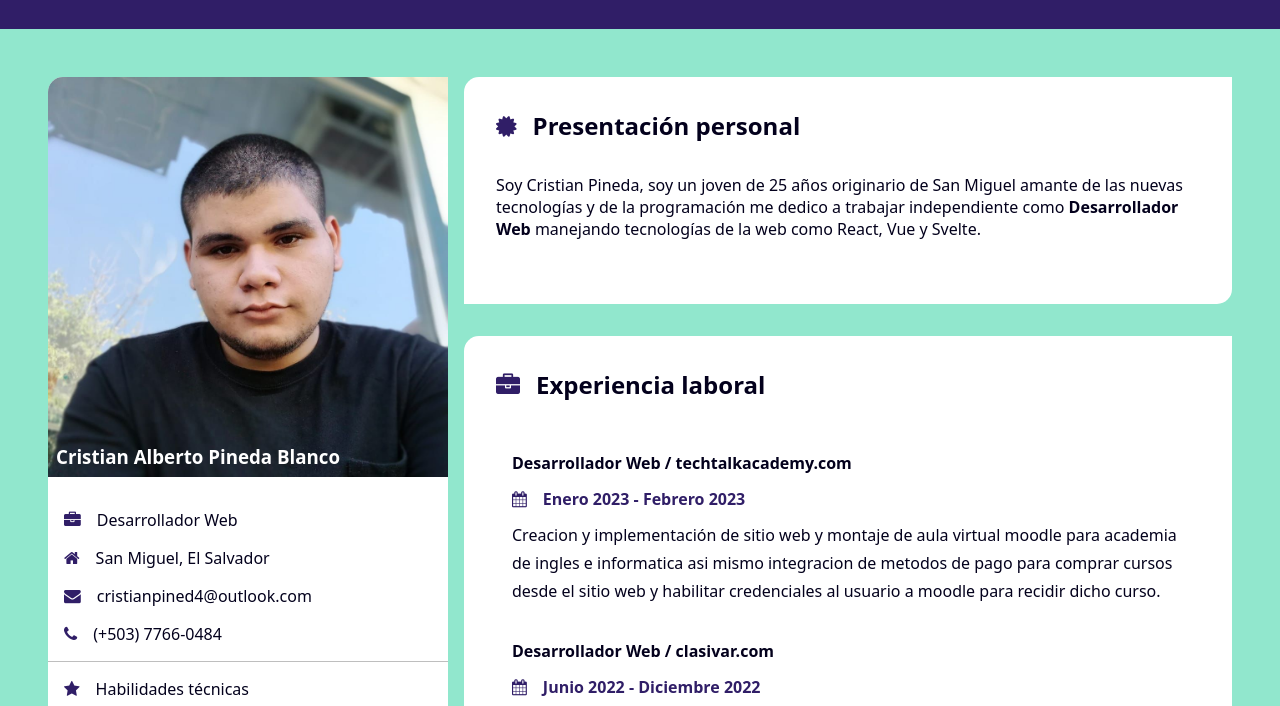
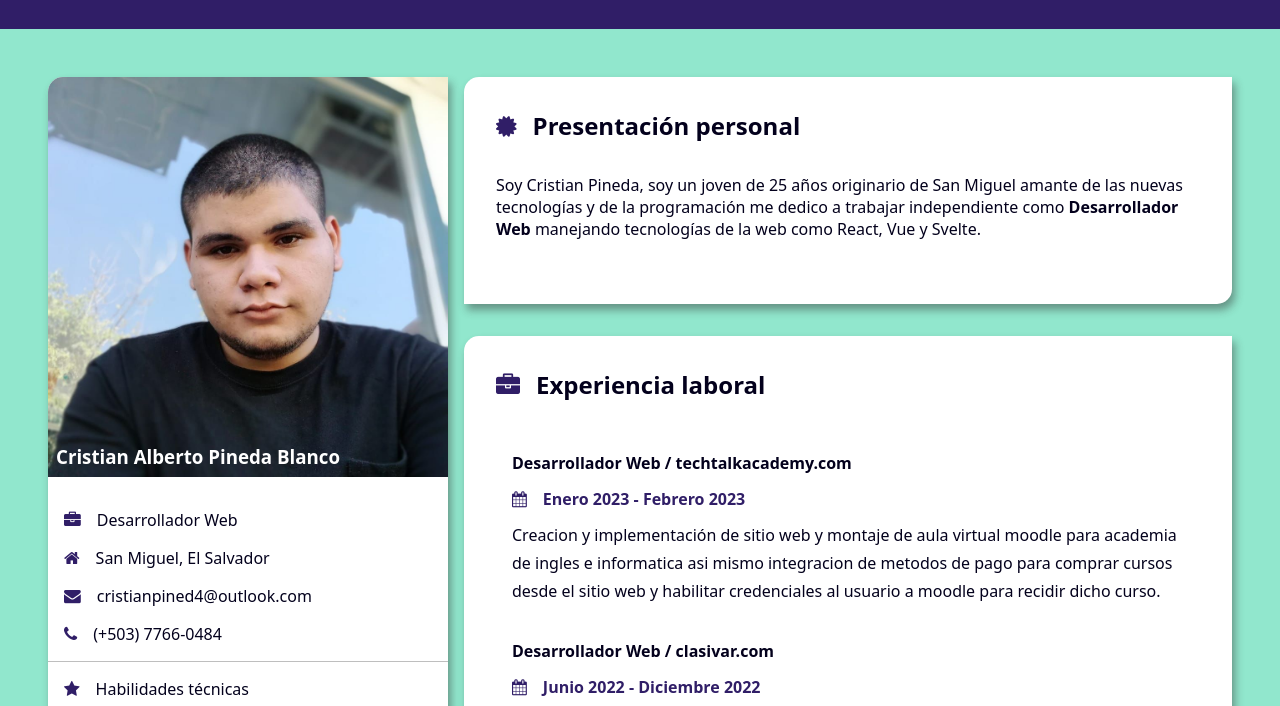
Before and after one commit to cristianpined4/curriculum-, a plain HTML site: page index.html in a window 1280 px wide. Shown: the part 78-784 px from the top of the page. Drawn offline with Linux system fonts and the light colour scheme.

Commit message:
Segunda version curriculum

```diff
--- a/style.css
+++ b/style.css
@@ -54,6 +54,7 @@ main .experiencia {
   background-color: #fff;
   border-radius: 15px 0px;
   padding: 2rem;
+  box-shadow: #32323275 3px 6px 9px;
 }
 
 main .personal {
```
